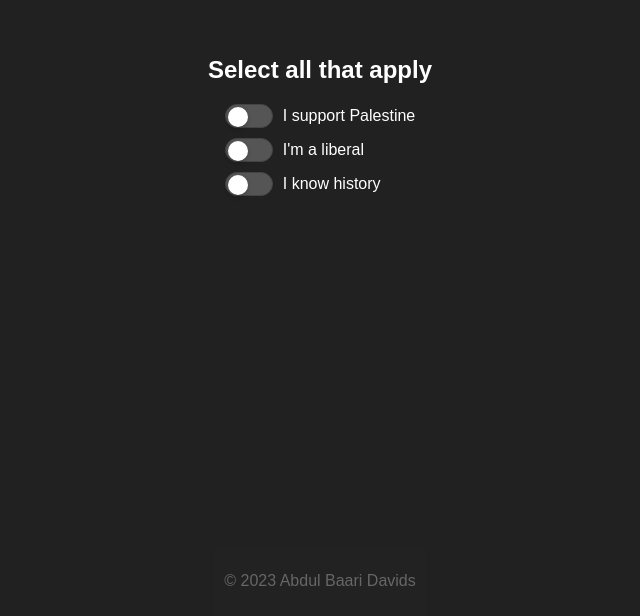
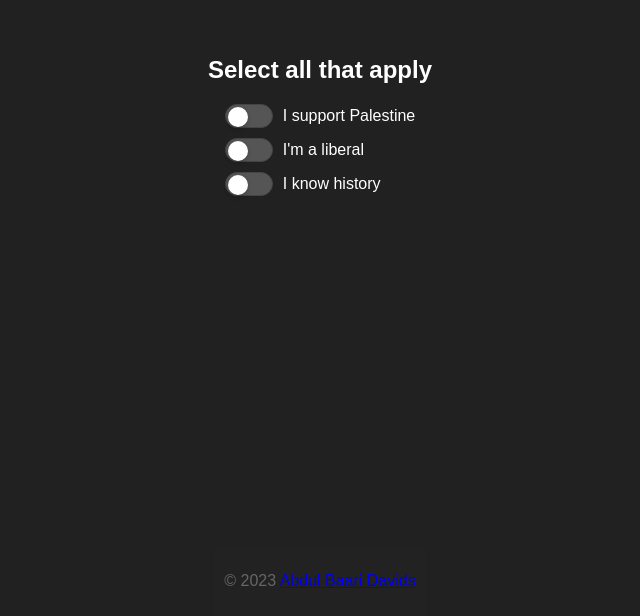
Before and after one commit to AbdulDavids/palestine, a plain HTML site: page index.html in a window 1280 px wide. Shown: the part 184-800 px from the top of the page, without its empty margins (320-960 px from the left). Drawn offline with Linux system fonts and the light colour scheme.

Commit message:
Update index.html

```diff
--- a/index.html
+++ b/index.html
@@ -39,7 +39,7 @@
     <script src="script.js"></script>
 
     <footer class="footer">
-        <p>&copy; 2023 Abdul Baari Davids</p>
+        <p>&copy; 2023 <a href="ttps://abduldavids.github.io">Abdul Baari Davids</a></p>
     </footer>
 </body>
 </html>
```
